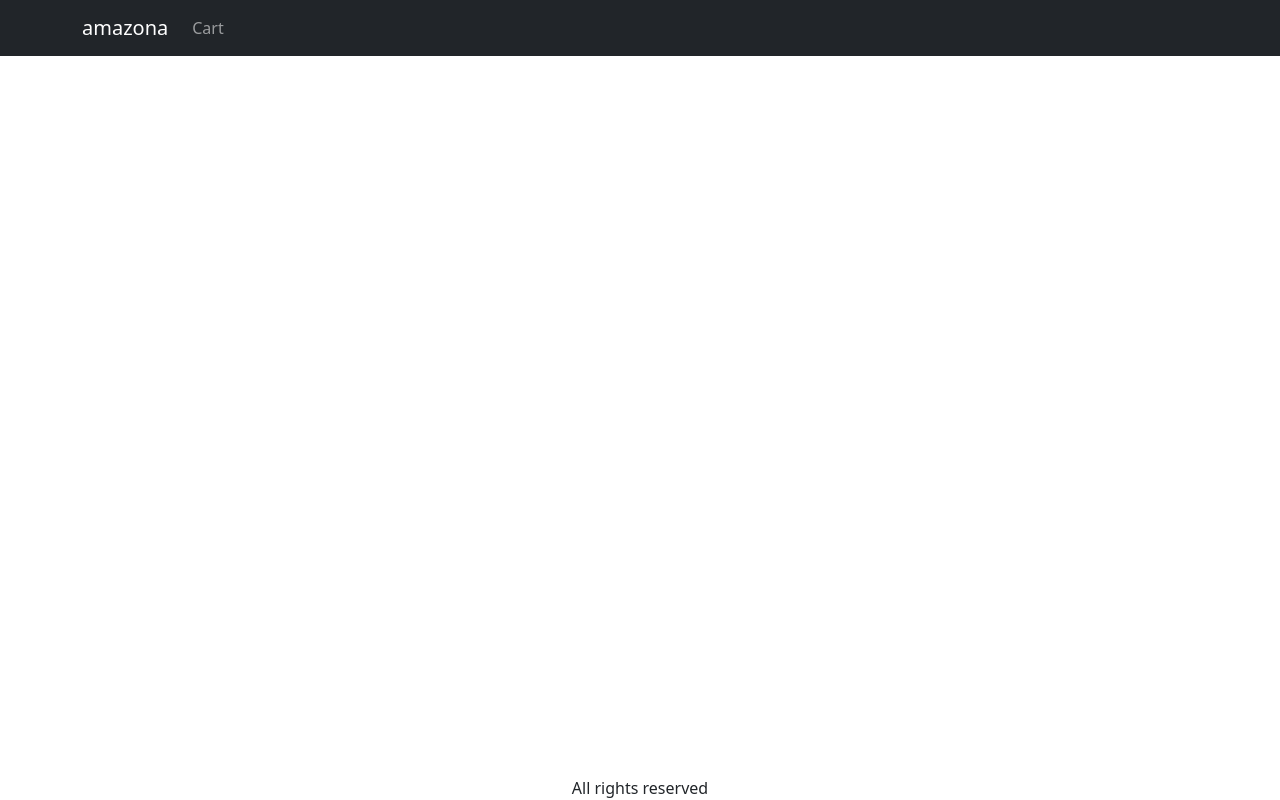
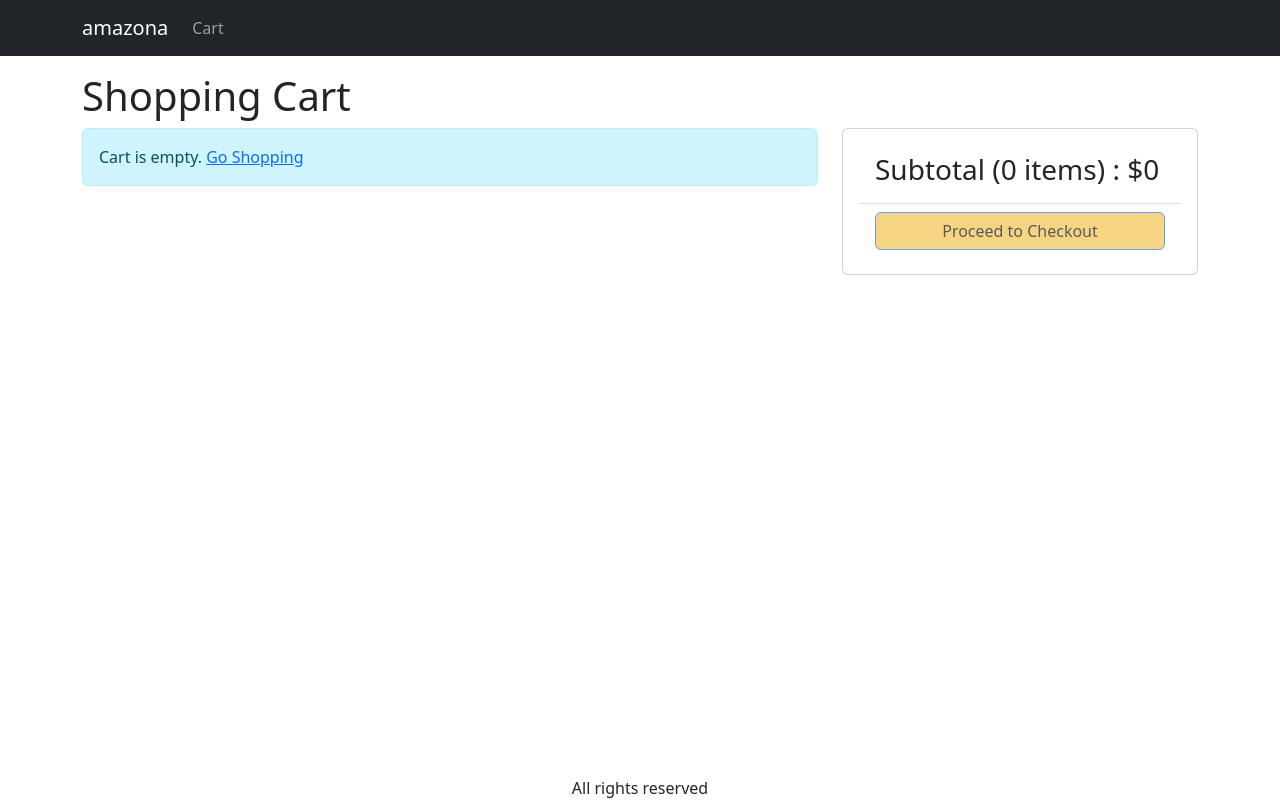
Before and after one commit to Wen128/ecom-test, a React (Create React App) app in the folder frontend/: page /cart in a window 1280 px wide. Built offline with nearby package versions, Linux system fonts and the light colour scheme.

Commit message:
video-16-cart-screen

```diff
--- a/frontend/src/App.js
+++ b/frontend/src/App.js
@@ -10,6 +10,7 @@ import { LinkContainer } from 'react-router-bootstrap';
 import { useContext } from 'react';
 import { Store } from './screens/Store';
 import { Link } from 'react-router-dom';
+import CartScreen from './screens/CartScreen';
 
 function App() {
   const { state } = useContext(Store);
@@ -42,6 +43,7 @@ function App() {
           <Container className="mt-3">
             <Routes>
               <Route path="/product/:slug" element={<ProductScreen />} />
+              <Route path="/cart" element={<CartScreen />} />
               <Route path="/" element={<HomeScreen />} />
             </Routes>
           </Container>
--- a/frontend/src/index.css
+++ b/frontend/src/index.css
@@ -51,3 +51,7 @@ main {
 .rating span {
   color: #ffc000;
 }
+
+.img-thumbnail {
+  height: 80px !important;
+}
--- /dev/null
+++ b/frontend/src/screens/CartScreen.js
@@ -0,0 +1,98 @@
+import { useContext } from 'react';
+import Col from 'react-bootstrap/Col';
+import Row from 'react-bootstrap/Row';
+import { Helmet } from 'react-helmet-async';
+import { Link } from 'react-router-dom';
+import MessageBox from '../components/MessageBox';
+import { Store } from './Store';
+import ListGroup from 'react-bootstrap/ListGroup';
+import Button from 'react-bootstrap/Button';
+import Card from 'react-bootstrap/Card';
+
+export default function CartScreen() {
+  const { state, dispatch: ctxDispatch } = useContext(Store);
+  const {
+    cart: { cartItems },
+  } = state;
+
+  return (
+    <div>
+      <Helmet>
+        <title>Shopping Cart</title>
+      </Helmet>
+      <h1>Shopping Cart</h1>
+      <Row>
+        <Col md={8}>
+          {cartItems.length === 0 ? (
+            <MessageBox>
+              Cart is empty. <Link to="/">Go Shopping</Link>
+            </MessageBox>
+          ) : (
+            <ListGroup>
+              {cartItems.map((item) => (
+                <ListGroup.Item key={item._id}>
+                  <Row className="align-items-center">
+                    <Col md={4}>
+                      <img
+                        src={item.image}
+                        alt={item.name}
+                        className="img-fluid rounded img-thumbnail"
+                      ></img>{' '}
+                      <Link to={`/product/${item.slug}`}>{item.name}</Link>
+                    </Col>
+
+                    <Col md={3}>
+                      <Button variant="light" disabled={item.quantity === 1}>
+                        <i className="fas fa-minus-circle"></i>
+                      </Button>
+                      <span>{item.quantity}</span>{' '}
+                      <Button
+                        variant="light"
+                        disabled={item.quantity === item.countInStock}
+                      >
+                        <i className="fas fa-plus-circle"></i>
+                      </Button>
+                    </Col>
+
+                    <Col md={3}>${item.price}</Col>
+                    <Col md={2}>
+                      <Button variant="light">
+                        <i className="fas fa-trash"></i>
+                      </Button>
+                    </Col>
+                  </Row>
+                </ListGroup.Item>
+              ))}
+            </ListGroup>
+          )}
+        </Col>
+        <Col md={4}>
+          <Card>
+            <Card.Body>
+              <ListGroup variant="flush">
+                <ListGroup.Item>
+                  <h3>
+                    Subtotal ({cartItems.reduce((a, c) => a + c.quantity, 0)}{' '}
+                    items) : $
+                    {cartItems.reduce((a, c) => a + c.price * c.quantity, 0)}
+                  </h3>
+                </ListGroup.Item>
+                <ListGroup.Item>
+                  <div className="d-grid">
+                    <Button
+                      type="button"
+                      variant="primary"
+                      disabled={cartItems.length === 0}
+                    >
+                      Proceed to Checkout
+                    </Button>
+                  </div>
+                </ListGroup.Item>
+              </ListGroup>
+            </Card.Body>
+          </Card>
+        </Col>
+      </Row>
+    </div>
+  );
+}
--- a/frontend/src/screens/ProductScreen.js
+++ b/frontend/src/screens/ProductScreen.js
@@ -1,6 +1,6 @@
 import axios from 'axios';
 import { useContext, useEffect, useReducer } from 'react';
-import { useParams } from 'react-router-dom';
+import { useNavigate, useParams } from 'react-router-dom';
 import Col from 'react-bootstrap/Col';
 import Row from 'react-bootstrap/Row';
 import Rating from '../components/Rating';
@@ -28,6 +28,7 @@ const reducer = (state, action) => {
 };
 
 function ProductScreen() {
+  const navigate = useNavigate();
   const params = useParams();
   const { slug } = params;
 
@@ -64,6 +65,7 @@ function ProductScreen() {
       type: 'CART_ADD_ITEM',
       payload: { ...product, quantity },
     });
+    navigate('/cart');
   };
 
   return loading ? (
```
Also changed, not shown: 1 other file (tests, documents, lock files or other folders).
